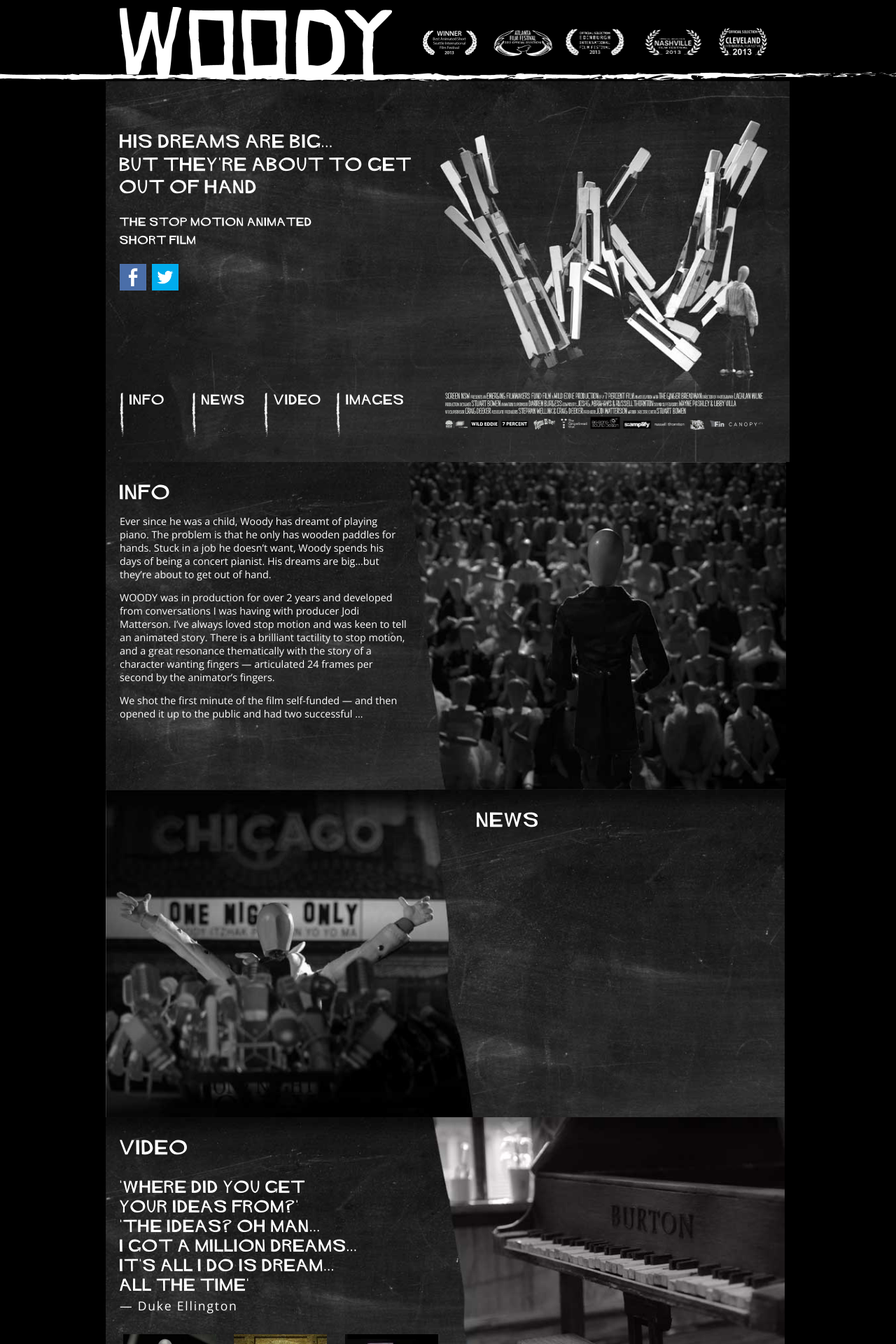
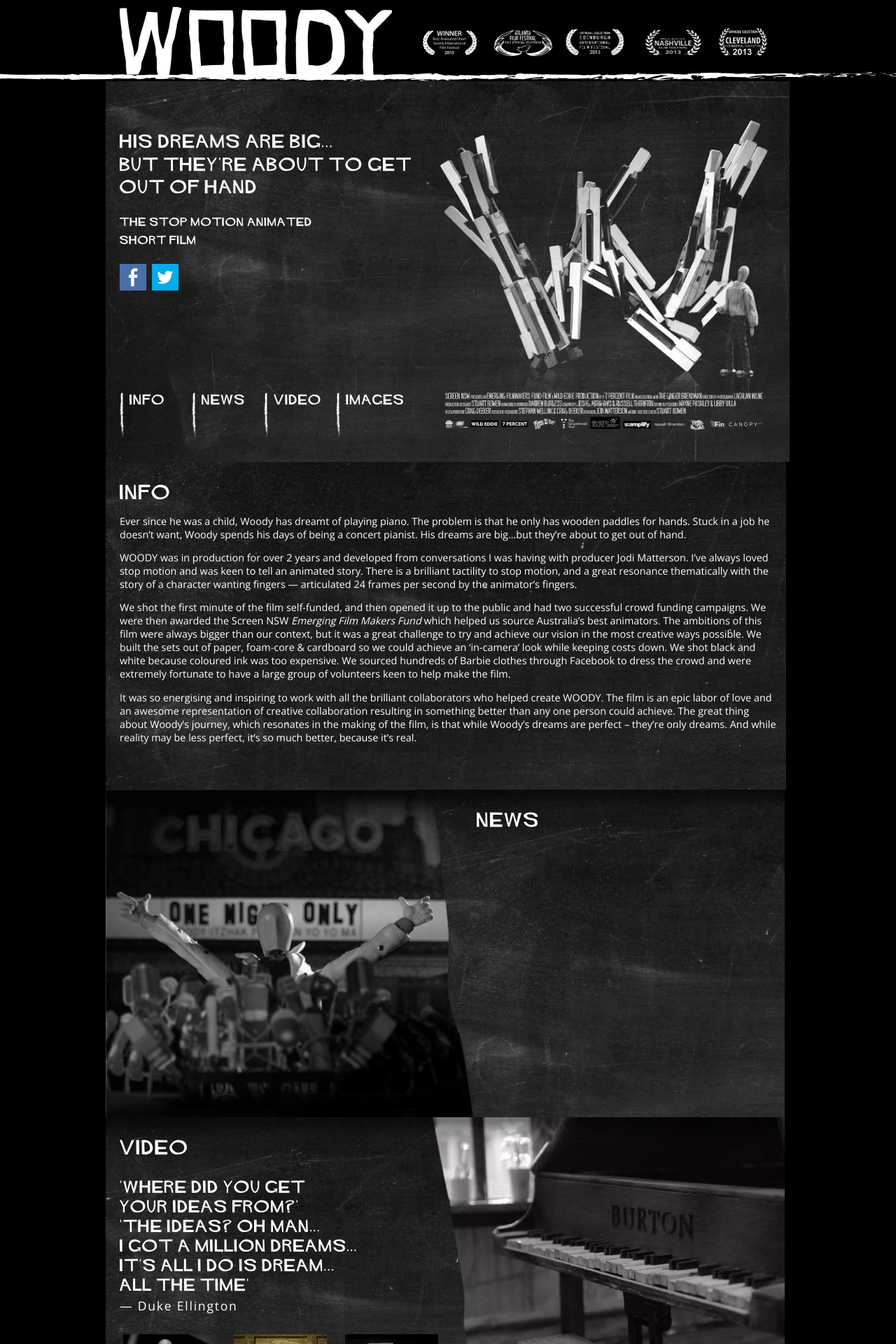
Before and after one commit to woodyshortfilm/woodyshortfilm.github.io, a Jekyll site: the page built from index.html, in a window 1280 px wide. Shown: the top 1920 px of the page at 70% size. Built offline with Jekyll 4.4.1, drawn with Linux system fonts in a browser that asks for light colours; comment, search, counter and statistics services are not loaded.

Commit message:
INFO section completed.

```diff
--- a/css/main.css
+++ b/css/main.css
@@ -126,7 +126,6 @@
 
 #info .paragraph {
   font-family: 'Open Sans', sans-serif;
-  width: 410px;
 }
 
 #news {
--- a/index.html
+++ b/index.html
@@ -63,8 +63,28 @@
       articulated 24 frames per second by the animator&rsquo;s fingers.
     </p>
     <p class="paragraph">
-      We shot the first minute of the film self-funded &mdash; and then
-      opened it up to the public and had two successful ...
+      We shot the first minute of the film self-funded, and then opened it up
+      to the public and had two successful crowd funding campaigns. We were
+      then awarded the Screen NSW <em>Emerging Film Makers Fund</em> which
+      helped us source Australia&rsquo;s best animators. The ambitions of this
+      film were always bigger than our context, but it was a great challenge to
+      try and achieve our vision in the most creative ways possible. We built
+      the sets out of paper, foam-core &amp; cardboard so we could achieve an
+      &lsquo;in-camera&rsquo; look while keeping costs down. We shot black and
+      white because coloured ink was too expensive. We sourced hundreds of
+      Barbie clothes through Facebook to dress the crowd and were extremely
+      fortunate to have a large group of volunteers keen to help make the
+      film.
+    </p>
+    <p class="paragraph">
+      It was so energising and inspiring to work with all the brilliant
+      collaborators who helped create WOODY. The film is an epic labor of love
+      and an awesome representation of creative collaboration resulting in
+      something better than any one person could achieve. The great thing about
+      Woody&rsquo;s journey, which resonates in the making of the film, is that
+      while Woody&rsquo;s dreams are perfect – they&rsquo;re only dreams. And
+      while reality may be less perfect, it&rsquo;s so much better, because
+      it&rsquo;s real.
     </p>
   </div>
 </div>
```
Also changed, not shown: img/info.jpg.
